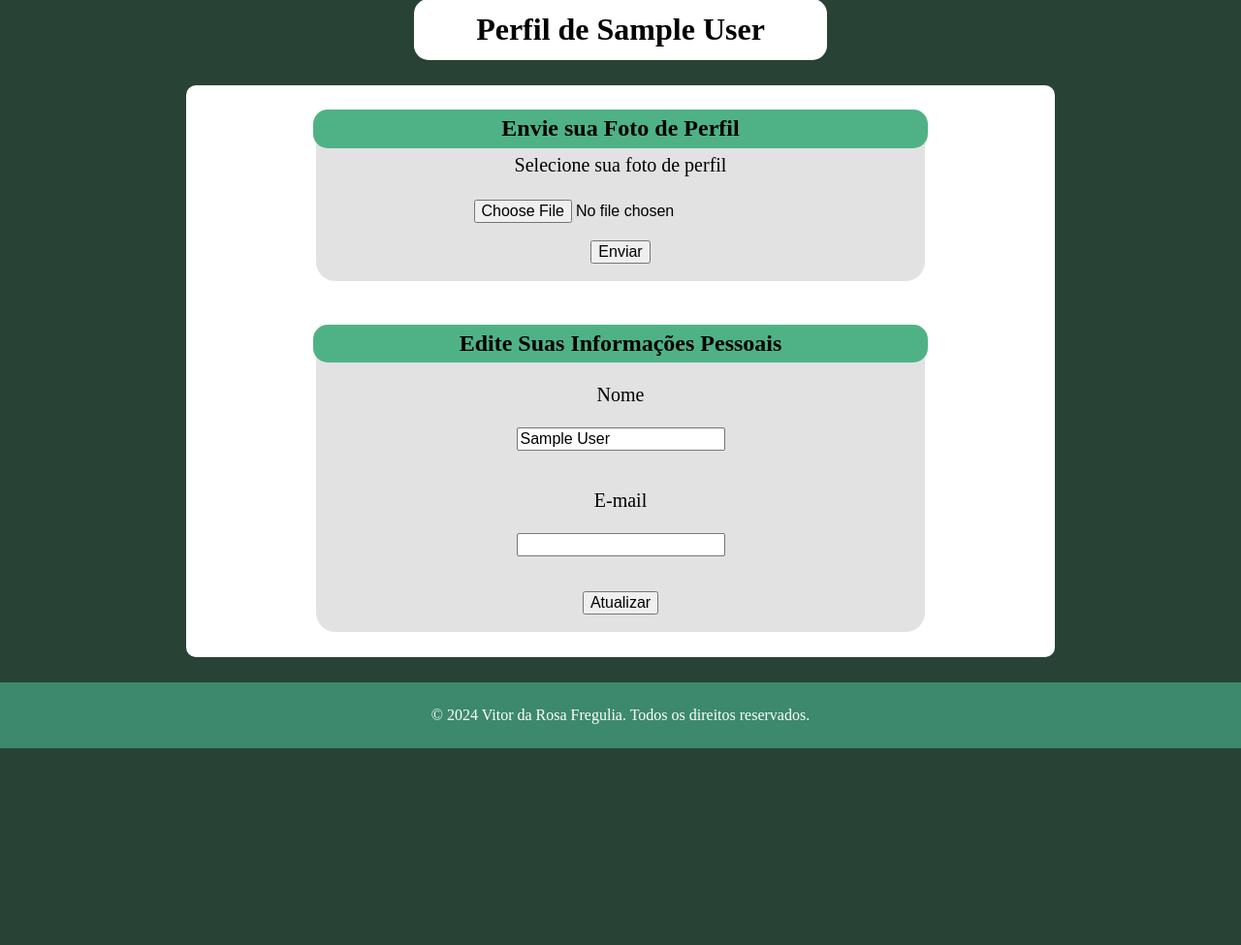
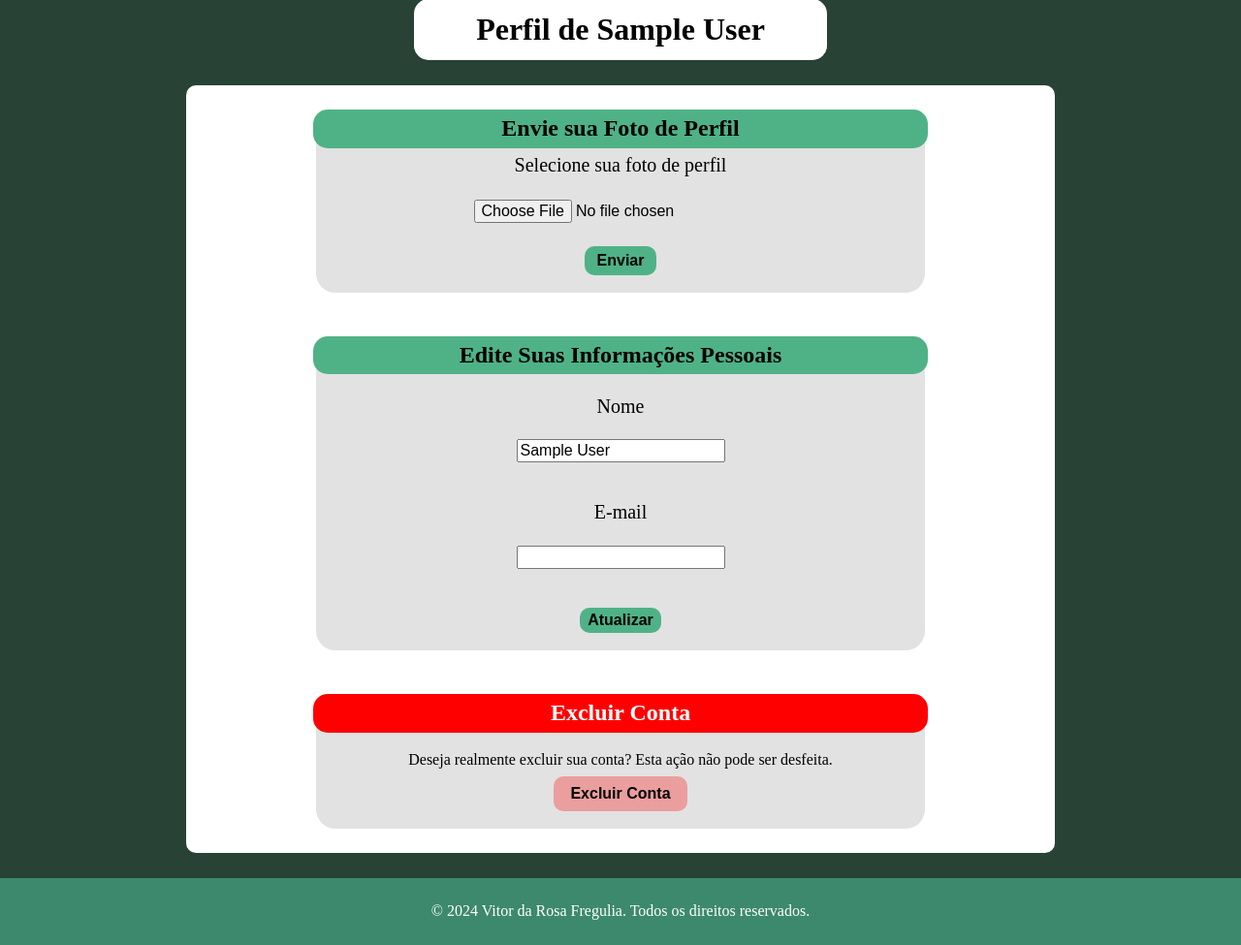
Before and after one commit to Fregulia/stockeasy, a PHP site: page /pages/profile.php in a window 1280 px wide. Shown: the part 204-1179 px from the top of the page at 97% size. Before the commit the page ends 976 px from the top, so only its background shows below. Run offline with PHP 8.4, Linux system fonts and the light colour scheme; the visitor is signed in with stand-in values (Sample User, id 1); data that the repository does not hold is empty.

Commit message:
v1.1 - Arquivos

```diff
--- a/pages/db.php
+++ b/pages/db.php
@@ -7,6 +7,7 @@ $db   = 'Stock_db';   // NOME DO BANCO DE DADOS
 
 // CRIA A CONEXÃO COM O BANCO DE DADOS USANDO O MYSQLI
 $conn = new mysqli($host, $user, $pass, $db);
+$conexao = new mysqli($host, $user, $pass, $db);
 
 // VERIFICA SE HOUVE ERRO NA CONEXÃO
 if ($conn->connect_error) {
--- a/pages/profile.php
+++ b/pages/profile.php
@@ -103,7 +103,7 @@ $conn->close();
         <form id="uploadForm" enctype="multipart/form-data" method="POST" action="upload.php">
           <label for="profilePic">Selecione sua foto de perfil</label><br> <!-- RÓTULO PARA SELEÇÃO DE FOTO -->
           <input type="file" id="profilePic" name="profilePic" accept="image/*" required><br> <!-- CAMPO DE SELEÇÃO DE FOTO -->
-          <button type="submit">Enviar</button> <!-- BOTÃO DE ENVIO -->
+          <button class="botoes_1" type="submit">Enviar</button> <!-- BOTÃO DE ENVIO -->
         </form>
       </div>
 
@@ -117,7 +117,18 @@ $conn->close();
           <label for="email">E-mail</label><br> <!-- RÓTULO PARA O CAMPO E-MAIL -->
           <input type="email" id="email" name="email" value="<?php echo htmlspecialchars($email); ?>"><br><br> <!-- CAMPO DE E-MAIL -->
 
-          <input type="submit" value="Atualizar"> <!-- BOTÃO DE SUBMISSÃO DO FORMULÁRIO -->
+          <input class="botoes_1" type="submit" value="Atualizar"> <!-- BOTÃO DE SUBMISSÃO DO FORMULÁRIO -->
+        </form>
+      </div>
+
+      <div class="excluir_conta">
+        <h2>Excluir Conta</h2> <!-- TÍTULO DA SEÇÃO DE EXCLUSÃO DE CONTA -->
+
+        <form method="POST" action="apaga_conta.php"> <!-- FORMULÁRIO DE EXCLUSÃO -->
+          <p>Deseja realmente excluir sua conta? Esta ação não pode ser desfeita.</p> <!-- MENSAGEM DE CONFIRMAÇÃO -->
+          <button id="excluir" type="submit" onclick="return confirm('Tem certeza que deseja excluir sua conta?');">
+            Excluir Conta
+          </button> <!-- BOTÃO DE EXCLUSÃO -->
         </form>
       </div>
     </div>
--- a/styles/profile.css
+++ b/styles/profile.css
@@ -88,6 +88,61 @@ main{
 .form_dados input{
     font-size: 16px;
 }
+.excluir_conta{
+    width: 70%;
+    display: flex;
+    flex-direction: column;
+    align-items: center;
+    background-color: rgba(128, 128, 128, 0.233);
+    border-radius: 20px;
+    padding: 0 0 2% 0;
+    margin-top: 5%;
+}
+.excluir_conta h2{
+    background-color: red;
+    text-align: center;
+    padding: 1% 3%;
+    width: 95%;
+    border-radius: 15px;
+    color: white;
+}
+.excluir_conta form{
+    display: flex;
+    flex-direction: column;
+    align-items: center;
+    margin-top: 3%;
+}
+#excluir{
+    font-family: Arial, Helvetica, sans-serif;
+    font-size: 16px;
+    margin-top: 2%;
+    border: none;
+    border-radius: 10px;
+    padding: 2% 4%;
+    font-weight: bold;
+    transition: 0.3s;
+    background-color: rgba(255, 0, 0, 0.301);
+}
+#excluir:hover{
+    background-color: white;
+    color: red;
+}
+
+.botoes_1{
+    font-family: Arial, Helvetica, sans-serif;
+    font-size: 16px;
+    margin-top: 2%;
+    border: none;
+    border-radius: 10px;
+    padding: 2% 4%;
+    font-weight: bold;
+    transition: 0.3s;
+    background-color: var(--cor-secundaria);
+}
+.botoes_1:hover{
+    background-color: white;
+    color: green;
+}
 @media (max-width: 1048px) {
     .conteudo{
         padding-top: 5%;
```
Also changed, not shown: pages/apaga_conta.php (added, +56 -0 lines), pages/editar_produto.php (added, +106 -0 lines), pages/produtos.php (+10 -3 lines), styles/editar_produto.css (added, +73 -0 lines), styles/produtos.css (+13 -2 lines), imgs/uploads/3.jpeg (added), 1 other file.
